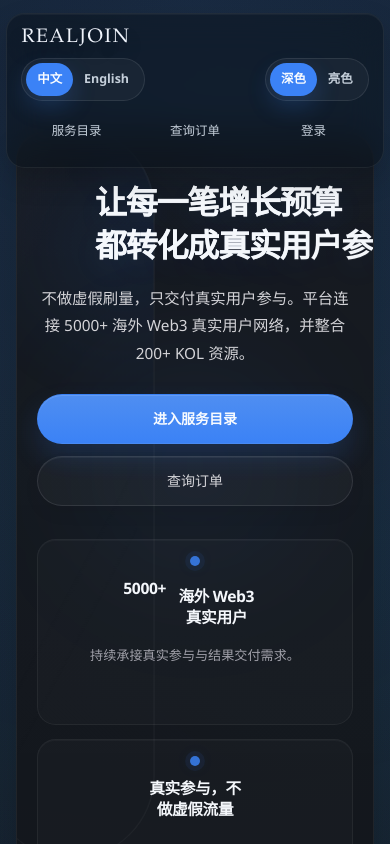
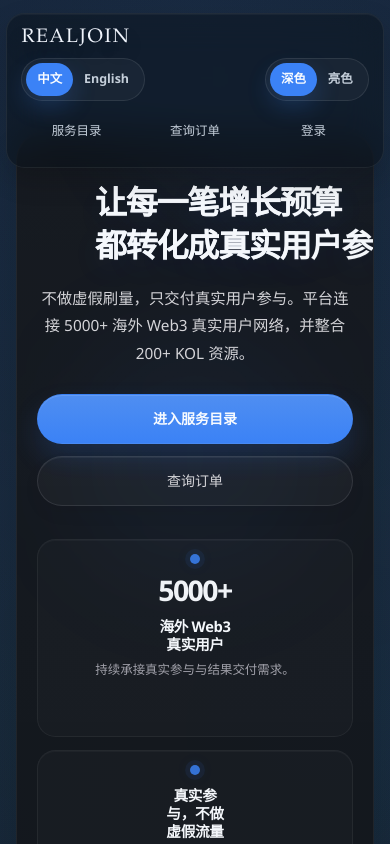
Before and after one commit to BarneyD66/Avola, a Next.js app: page / in a window 390 px wide. Shown: the top 844 px of the page. Built offline with nearby package versions, Linux system fonts and the light colour scheme.

Commit message:
Refine homepage interactions and mobile polish

```diff
--- a/app/globals.css
+++ b/app/globals.css
@@ -1484,26 +1484,57 @@ html.light [class*="text-xs"][class*="uppercase"] {
     0 0 0 5px rgba(59, 130, 246, 0.07),
     0 0 18px rgba(59, 130, 246, 0.12);
   margin-inline: auto;
+  transition:
+    opacity 200ms ease,
+    transform 200ms ease,
+    box-shadow 220ms ease,
+    filter 200ms ease;
+}
+
+.brand-story-hero-trust-copy {
+  display: flex;
+  flex-direction: column;
+  align-items: center;
+  justify-content: flex-start;
+  gap: 0.55rem;
+  width: min(100%, 15rem);
+  margin-inline: auto;
+  text-align: center;
+}
+
+.brand-story-hero-trust-metric {
+  display: block;
+  width: 100%;
+  margin-inline: auto;
+  font-size: clamp(1.72rem, 2.3vw, 2.22rem);
+  line-height: 1;
+  font-weight: 650;
+  letter-spacing: -0.055em;
+  color: rgba(245, 248, 252, 0.98);
+  text-align: center;
+  text-wrap: nowrap;
 }
 
 .brand-story-hero-trust-title {
+  display: block;
+  width: 100%;
+  margin-inline: auto;
   text-wrap: balance;
-  max-width: 13ch;
-  min-height: 3.6em;
-  display: flex;
-  align-items: flex-start;
-  justify-content: center;
+  max-width: 10.8ch;
+  min-height: 2.9em;
+  text-align: center;
 }
 
 .brand-story-hero-trust-description {
-  max-width: 18.5ch;
+  max-width: 19.5ch;
   text-wrap: balance;
   min-height: 4.9em;
+  text-align: center;
 }
 
 @media (min-width: 640px) {
   .brand-story-hero-trust-title {
-    min-height: 3.3em;
+    min-height: 2.85em;
   }
 
   .brand-story-hero-trust-description {
@@ -1934,20 +1965,31 @@ html.light .services-directory-card-panel {
 
   .brand-story-hero-trust-item {
     border-radius: 1.15rem;
-    padding: 1rem 1rem 0.95rem;
+    min-height: auto;
+    padding: 0.88rem 0.95rem 0.82rem;
+  }
+
+  .brand-story-hero-trust-copy {
+    width: min(100%, 12.8rem);
+    gap: 0.32rem;
+  }
+
+  .brand-story-hero-trust-metric {
+    font-size: 1.78rem;
   }
 
   .brand-story-hero-trust-title {
-    max-width: 16ch;
-    font-size: 0.98rem;
-    line-height: 1.34;
+    max-width: 9.6ch;
+    min-height: auto;
+    font-size: 0.92rem;
+    line-height: 1.22;
   }
 
   .brand-story-hero-trust-description {
-    max-width: 22rem;
-    margin-top: 0.65rem;
-    font-size: 0.82rem;
-    line-height: 1.55;
+    max-width: 18rem;
+    margin-top: 0.48rem;
+    font-size: 0.78rem;
+    line-height: 1.42;
   }
 
   .platform-coverage-band {
@@ -2003,9 +2045,15 @@ html.light .services-directory-card-panel {
   }
 
   .brand-flow-list-item {
-    grid-template-columns: auto auto minmax(0, 1fr);
-    gap: 0.78rem;
+    grid-template-columns: 2.4rem minmax(0, 1fr);
+    align-items: flex-start;
+    gap: 0.85rem;
     padding: 0.95rem 0 1rem;
+  }
+
+  .brand-flow-list-title,
+  .brand-flow-list-description {
+    text-align: left;
   }
 
   .brand-flow-list-item p.text-\[1rem\] {
@@ -2024,8 +2072,12 @@ html.light .services-directory-card-panel {
     height: 2.4rem;
   }
 
+  .brand-flow-list-line {
+    left: 1.12rem;
+  }
+
   .flow-detail-panel {
-    padding: 1.15rem 1rem 1.1rem;
+    display: none;
   }
 
   .brand-flow-active-rail {
@@ -2694,6 +2746,11 @@ html.light .brand-flow-inline-dot-muted {
 @media (max-width: 1023px) {
   .brand-home-hero {
     min-height: auto;
+  }
+
+  .hero-orbit-lines::before,
+  .hero-orbit-lines::after {
+    content: none;
   }
 }
 
--- a/components/BrandHomepageExperience.tsx
+++ b/components/BrandHomepageExperience.tsx
@@ -252,7 +252,7 @@ export function BrandHomepageExperience() {
                     className="brand-story-hero-trust-item rounded-[24px] px-4 py-4 text-center sm:px-5 sm:py-4.5"
                   >
                     <span className="brand-story-hero-trust-dot mb-3 inline-flex h-2.5 w-2.5 rounded-full bg-accent/85" />
-                    <p className="brand-story-hero-trust-title mx-auto text-[1rem] font-semibold leading-[1.32] tracking-[-0.026em] text-foreground">
+                    <div className="brand-story-hero-trust-copy mx-auto">
                       {metricMatch ? (
                         <>
                           <AnimatedMetric
@@ -260,12 +260,16 @@ export function BrandHomepageExperience() {
                             play={!prefersReducedMotion}
                             className="brand-story-hero-trust-metric block"
                           />
-                          <span className="mt-2 block whitespace-pre-line">{metricMatch[2]}</span>
+                          <p className="brand-story-hero-trust-title mt-2 whitespace-pre-line text-[1rem] font-semibold leading-[1.32] tracking-[-0.026em] text-foreground">
+                            {metricMatch[2]}
+                          </p>
                         </>
                       ) : (
-                        item.title
+                        <p className="brand-story-hero-trust-title text-[1rem] font-semibold leading-[1.32] tracking-[-0.026em] text-foreground">
+                          {item.title}
+                        </p>
                       )}
-                    </p>
+                    </div>
                     <p className="brand-story-hero-trust-description mx-auto mt-3 text-[13px] leading-6 text-muted sm:text-[13.5px]">
                       {item.description}
                     </p>
--- a/components/ServicesDirectoryExperience.tsx
+++ b/components/ServicesDirectoryExperience.tsx
@@ -12,7 +12,7 @@ type ServicesDirectoryExperienceProps = {
 export function ServicesDirectoryExperience({
   categories,
 }: ServicesDirectoryExperienceProps) {
-  const { messages } = useLocale();
+  const { locale, messages } = useLocale();
 
   return (
     <main className="relative flex-1 pt-34 pb-14 sm:pt-31 sm:pb-18">
@@ -23,7 +23,11 @@ export function ServicesDirectoryExperience({
               <p className="text-[11px] font-medium uppercase tracking-[0.28em] text-accent-strong/75">
                 {messages.services.eyebrow}
               </p>
-              <h1 className="mt-3 max-w-[13ch] text-[1.92rem] leading-[1.06] font-semibold tracking-[-0.05em] text-foreground sm:text-[2.35rem] lg:text-[2.72rem]">
+              <h1
+                className={`mt-3 text-[1.92rem] leading-[1.06] font-semibold tracking-[-0.05em] text-foreground sm:text-[2.35rem] lg:text-[2.72rem] ${
+                  locale === "en" ? "max-w-[16.5ch] sm:max-w-[13.5ch]" : "max-w-[13ch]"
+                }`}
+              >
                 {messages.services.title}
               </h1>
               <p className="mt-4 max-w-[34rem] text-[15px] leading-7 text-muted-strong sm:text-[16px] sm:leading-7.5">
--- a/locales/en.ts
+++ b/locales/en.ts
@@ -261,22 +261,22 @@ export const en: Messages = {
       kicker: "Before Ordering",
       moduleTitle: "Ordering & Rules",
       moduleDescription:
-        "Before choosing a service, quickly confirm the flow, rules, and support entry.",
+        "Review the flow, rules, and support details before ordering.",
       title: "Service Notes",
       rulesTitle: "Ordering Rules",
       paragraphs: [
-        "Please confirm your service needs and requirements before ordering.",
-        "Orders are not refundable after payment. Please confirm everything before checkout.",
-        "Only Crypto payment is currently supported.",
+        "Confirm your service needs before ordering.",
+        "Orders are non-refundable after payment. Please review everything before checkout.",
+        "Crypto is currently the only supported payment method.",
       ],
       supportTitle: "Support",
       supportLabel: "Support:",
       supportHandle: "@Avolaofficial",
       rules: [
-        "All services are carried out through real user participation.",
-        "Track progress in real time with the order number and query password.",
-        "Keep your query information secure to avoid leakage.",
-        "Disclaimer: Products on this site are for learning and testing only. Do not use them for illegal activities.",
+        "All services are delivered through real user participation.",
+        "Use your order number and query password to track progress.",
+        "Keep your query details secure.",
+        "Disclaimer: These services are for learning and testing only. Do not use them for illegal activity.",
       ],
     },
     categories: {
```
